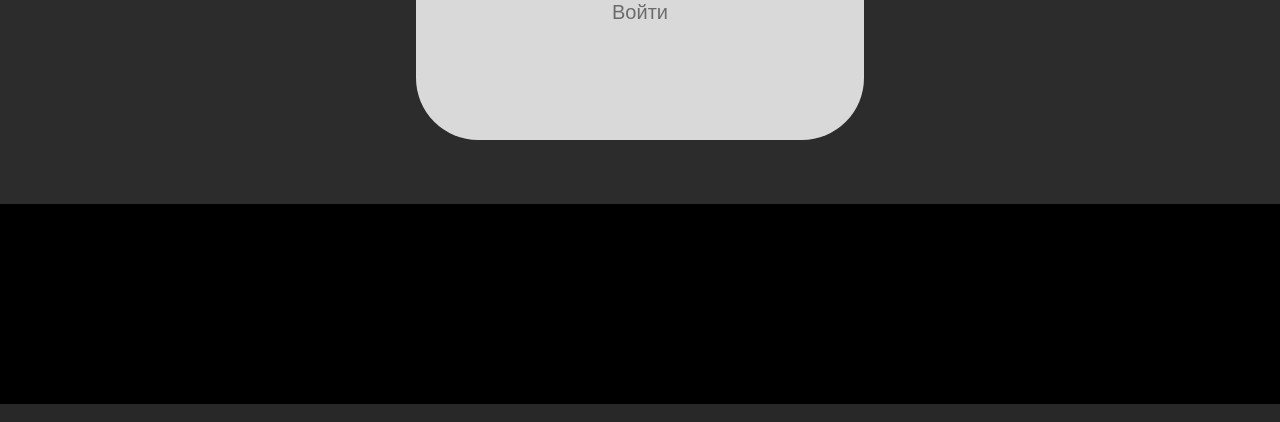
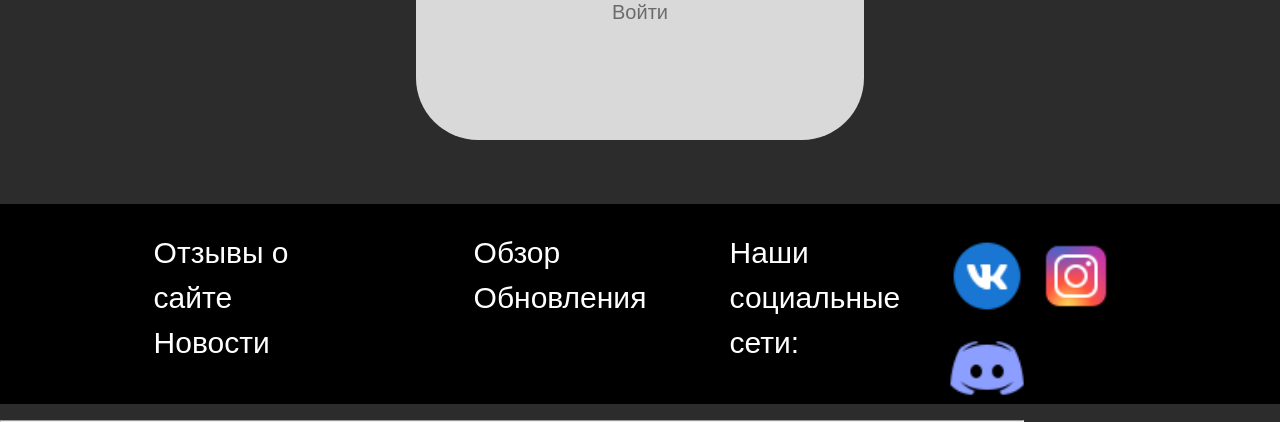
Before and after one commit to ruslanproooo/Diplom, a PHP site: page /Reg.html in a window 1280 px wide. Shown: the part 604-1026 px from the top of the page. Run offline with PHP 8.4, Linux system fonts and the light colour scheme.

Commit message:
Add files via upload

```diff
--- a/DiplomSite/Reg.html
+++ b/DiplomSite/Reg.html
@@ -41,7 +41,27 @@
         </div>
     </div>
     <div class="footer">
-
+        <div class="trio">
+        <div id="foot1">
+            <a href="#">Отзывы о сайте</a>
+            <a href="#">Новости</a>
+        </div>
+        <div id="foot2">
+            <a href="#">Обзор</a>
+            <a href="#">Обновления</a>
+        </div>
+        <div id="foot3">
+            Наши социальные сети:
+        </div>
+        <div id="foot4">
+            <img src="images/vk.png" width="80px" height="80px">
+            <img src="images/insta.png" width="80px" height="80px">
+            <img src="images/ds.png" width="80px" height="80px">
+        </div>
+        </div>
+        <div id="line" width="80%">
+            <hr>
+        </div>
       </div>
 </body>
 </html>
--- a/DiplomSite/style3.css
+++ b/DiplomSite/style3.css
@@ -52,6 +52,49 @@ a {
     width: 100%;
     height: 200px;
     margin-top: 5%;
+    font-family: Arial, Helvetica, sans-serif;
+    font-size: 30px;
+    color: #ffffff;
+}
+#foot1{
+    padding-left: 12%;
+    width: 15%;
+    padding-top: 2%;
+    float: left;
+    line-height: 150%;
+}
+#foot2{
+    padding-left: 10%;
+    width: 10%;
+    padding-top: 2%;
+    float: left;
+    line-height: 150%;
+}
+#foot3{
+    padding-left: 10%;
+    width: 15%;
+    padding-top: 2%;
+    float: left;
+    line-height: 150%;
+}
+#foot4{
+    padding-left: 2%;
+    width: 15%;
+    padding-top: 2.5%;
+    float: left;
+    line-height: 150%;
+}
+.trio {
+    width: 100%;
+
+}
+#line {
+    width: 80%;
+    margin-top: 3%;
+}
+
+.footer a {
+    color: #ffffff;
 }
 .avtor {
     width: 35%;
```
Also changed, not shown: DiplomSite/images/ds.png (added), DiplomSite/images/insta.png (added), DiplomSite/images/vk.png (added).
